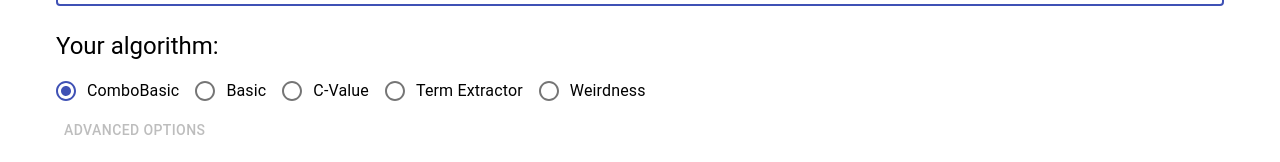
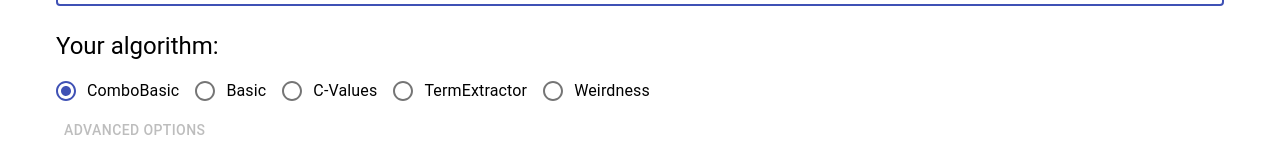
Before and after one commit to kevinlu1248/pyate-demo, a React app: page / in a window 1280 px wide. Shown: the part 418-580 px from the top of the page. Built offline with nearby package versions, Linux system fonts and the light colour scheme; the HTML template or start-up script is replaced by a standard one.

Commit message:
Fixed loading counter issue

```diff
--- a/src/components/algopicker.jsx
+++ b/src/components/algopicker.jsx
@@ -7,6 +7,14 @@ import FormControl from '@material-ui/core/FormControl';
 import FormLabel from '@material-ui/core/FormLabel';
 import Button from '@material-ui/core/Button';
 import Box from '@material-ui/core/Box';
+
+const ALGOS = [
+    ["combo_basic", "ComboBasic"],
+    ["basic", "Basic"],
+    ["c_values", "C-Values"],
+    ["term_extractor", "TermExtractor"],
+    ["weirdness", "Weirdness"]
+]
 
 export default (props) => (
     <>
@@ -20,31 +28,13 @@ export default (props) => (
                 defaultValue="combo_basic"
                 onChange={props.handleAlgoChange}
             >
-                <FormControlLabel
-                    value="combo_basic"
-                    control={<Radio color="primary" />}
-                    label="ComboBasic"
-                />
-                <FormControlLabel
-                    value="basic"
-                    control={<Radio color="primary" />}
-                    label="Basic"
-                />
-                <FormControlLabel
-                    value="cvalue"
-                    control={<Radio color="primary" />}
-                    label="C-Value"
-                />
-                <FormControlLabel
-                    value="term_extractor"
-                    control={<Radio color="primary" />}
-                    label="Term Extractor"
-                />
-                <FormControlLabel
-                    value="weirdness"
-                    control={<Radio color="primary" />}
-                    label="Weirdness"
-                />
+                {ALGOS.map(row =>
+                    <FormControlLabel
+                        value={row[0]}
+                        control={<Radio color="primary" />}
+                        label={row[1]}
+                    />
+                )}
             </RadioGroup>
         </FormControl>
         <Typography variant="subtitle1">
--- a/src/components/demonstrater.jsx
+++ b/src/components/demonstrater.jsx
@@ -17,9 +17,18 @@ export default (props) => {
         ['term extraction algorithm', 1.299],
     ]);
     const [loadingCounter, setLoadingCounter] = useState(0); // done loading when counter is at 0, adds one for every request sent and removes one for every request not sent
+    const [timeout, setTimeoutState] = useState(0);
 
     function renderNewOutput(algo, text) {
-        setLoadingCounter(loadingCounter + 1);
+        setLoadingCounter(1);
+        if (timeout) {
+            clearTimeout(timeout);
+        }
+        setTimeoutState(setTimeout(() => {renderNewOutputRaw(algo, text)}, 800));
+    }
+
+    function renderNewOutputRaw(algo, text) {
+        console.log(`Sent! Current loadingCounter=${loadingCounter}`);
         fetch('/ate', {
             method: 'POST',
             headers: {
@@ -37,7 +46,8 @@ export default (props) => {
                         alert(errorMessage);
                     }
                     setData(response);
-                    setLoadingCounter(loadingCounter - 1);
+                    setLoadingCounter(0);
+                    console.log(`Received! loadingCounter=${loadingCounter}`)
                 })
             )
             .then((data) => {})
@@ -46,14 +56,14 @@ export default (props) => {
 
     function handleInputChange(event) {
         let newText = event.target.value;
+        setText(newText);
         renderNewOutput(algo, newText);
-        setText(newText);
     }
 
     function handleAlgoChange(event) {
         let newAlgo = event.target.value;
+        setAlgo(newAlgo);
         renderNewOutput(newAlgo, text);
-        setAlgo(newAlgo);
     }
 
     return (
--- a/src/components/output.jsx
+++ b/src/components/output.jsx
@@ -54,7 +54,7 @@ export default (props) => (
                     </TableBody>
                 </Table>
             </TableContainer>
-            {props.loadingCounter > 0 &&
+            {(props.loadingCounter > 0) &&
                 <LinearProgress />
             }
         </Box>
```
Also changed, not shown: 2 other files (tests, documents, lock files or other folders).
